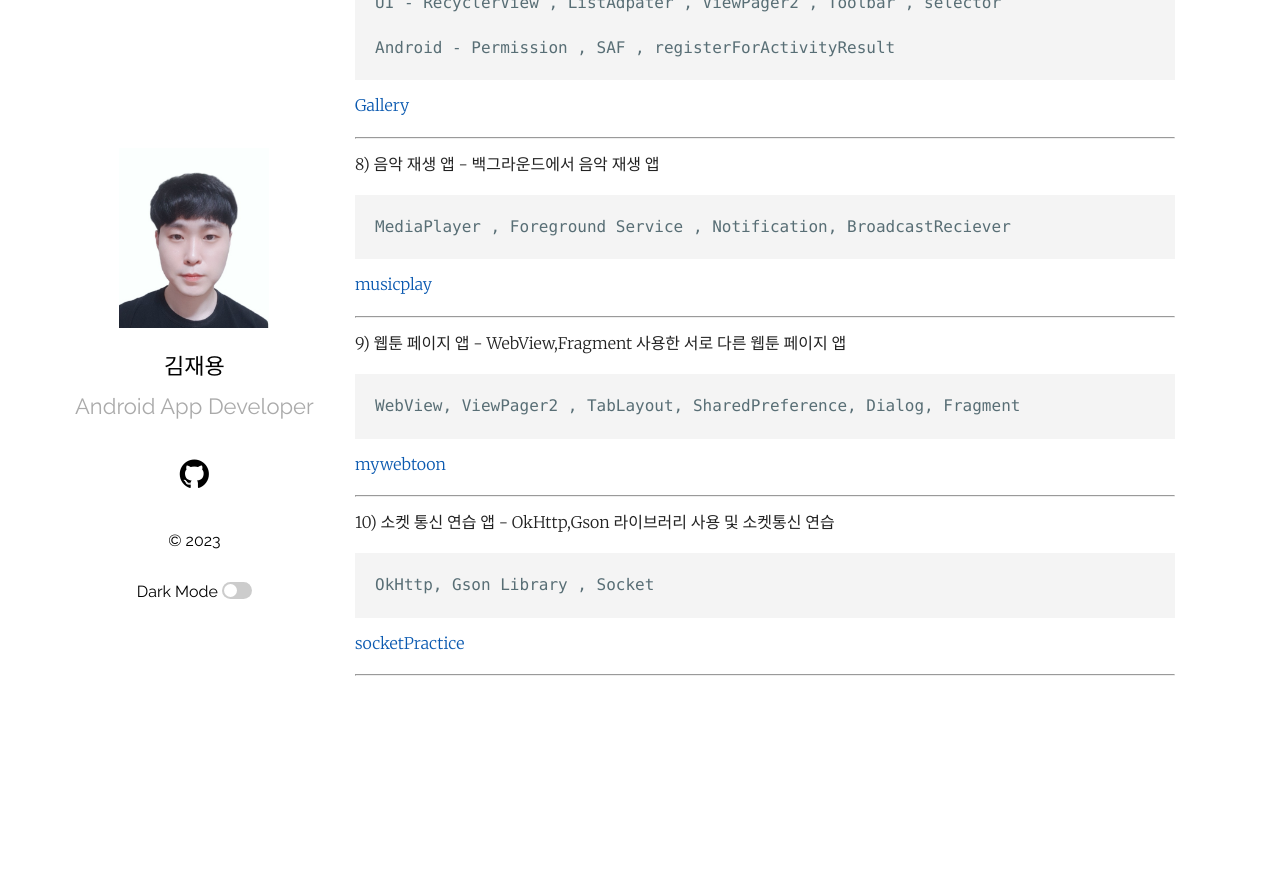
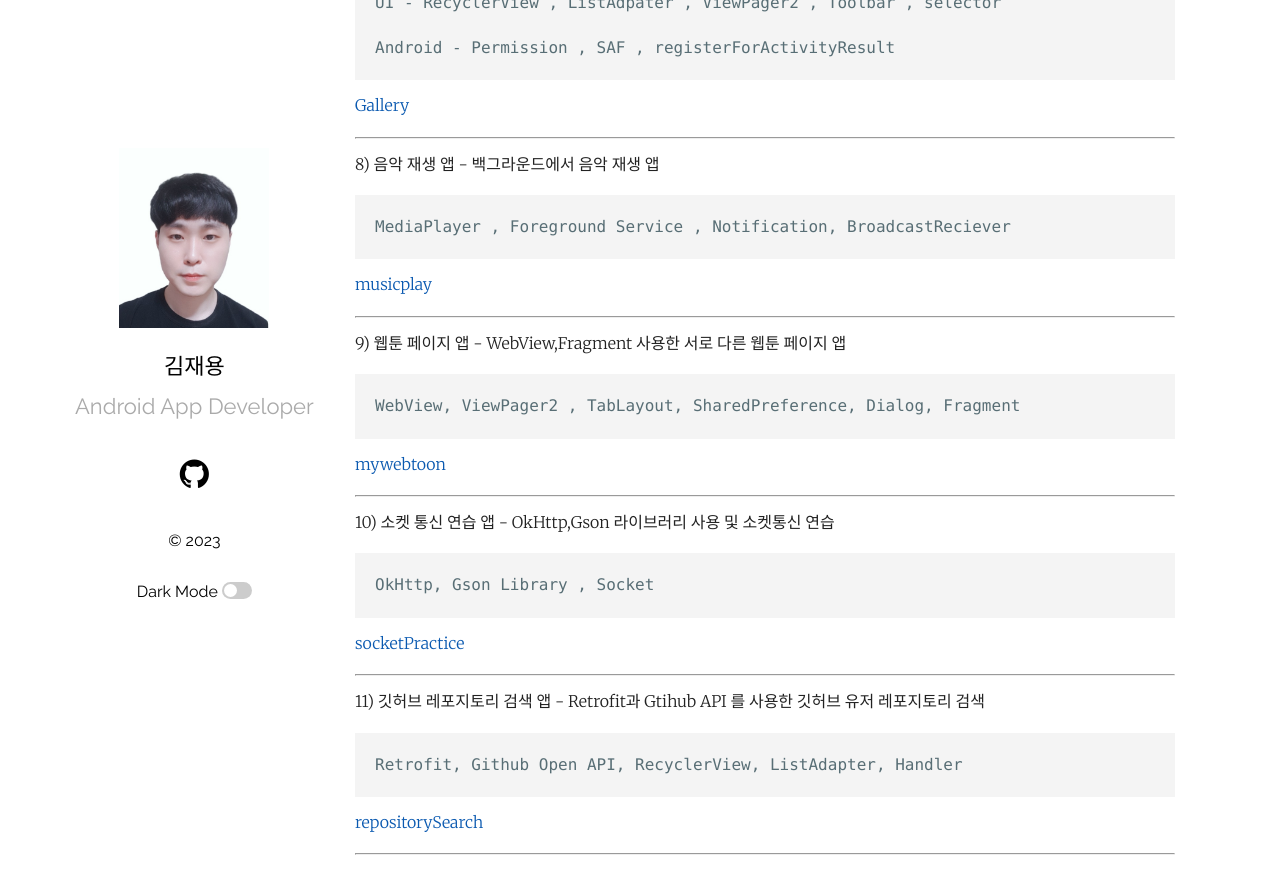
Before and after one commit to Jaeyong1114/Jaeyong1114.github.io, a Jekyll site: the page built from _posts/2023-06-08-Study-jekyll.markdown, in a window 1280 px wide and 900 px high, scrolled down 1317 px. Shown: the top 894 px of the window. Built offline with Jekyll 4.4.1, drawn with Linux system fonts in a browser that asks for light colours; before the commit the page ends 2038 px from its top, so only the background shows below that.

Commit message:
스터디 추가

```diff
--- a/_posts/2023-06-08-Study-jekyll.markdown
+++ b/_posts/2023-06-08-Study-jekyll.markdown
@@ -95,6 +95,15 @@ categories: jekyll update
 
   --------------------------------------------------------------------------------------------------------------------------------------
 
+   11) 깃허브 레포지토리 검색 앱 - Retrofit과 Gtihub API 를 사용한 깃허브 유저 레포지토리 검색
+
+    Retrofit, Github Open API, RecyclerView, ListAdapter, Handler
+
+
+  [repositorySearch][repositorySearch]
+
+  --------------------------------------------------------------------------------------------------------------------------------------
+
 
 
 [numCount]: https://github.com/Jaeyong1114/numbercountPractice
@@ -107,3 +116,4 @@ categories: jekyll update
 [musicplay]:https://github.com/Jaeyong1114/MusicPlayApp
 [mywebtoon]:https://github.com/Jaeyong1114/MyWebtoonAPP
 [socketPractice]:https://github.com/Jaeyong1114/SocketPractice
+[repositorySearch]:https://github.com/Jaeyong1114/RepositorySearch
```
